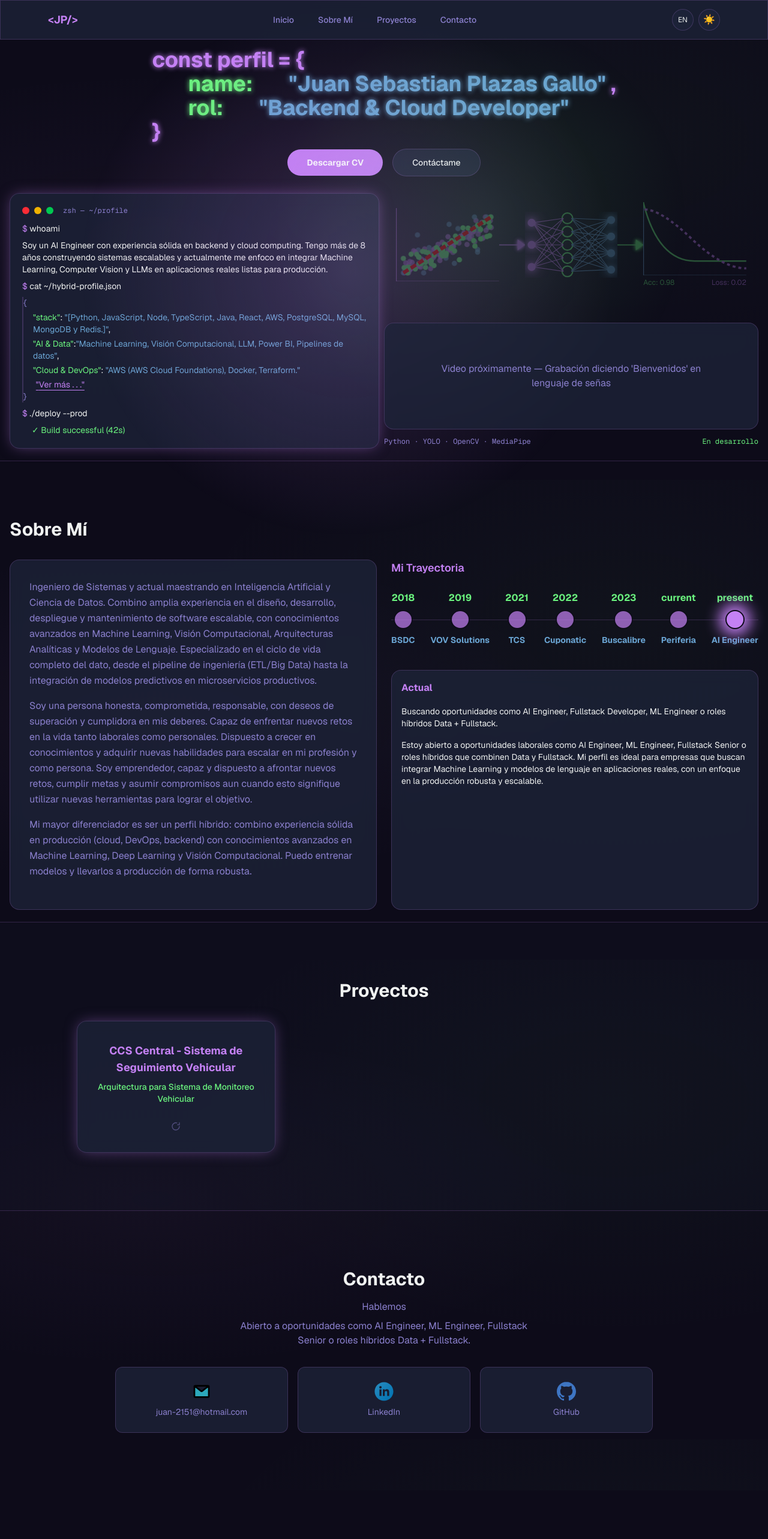
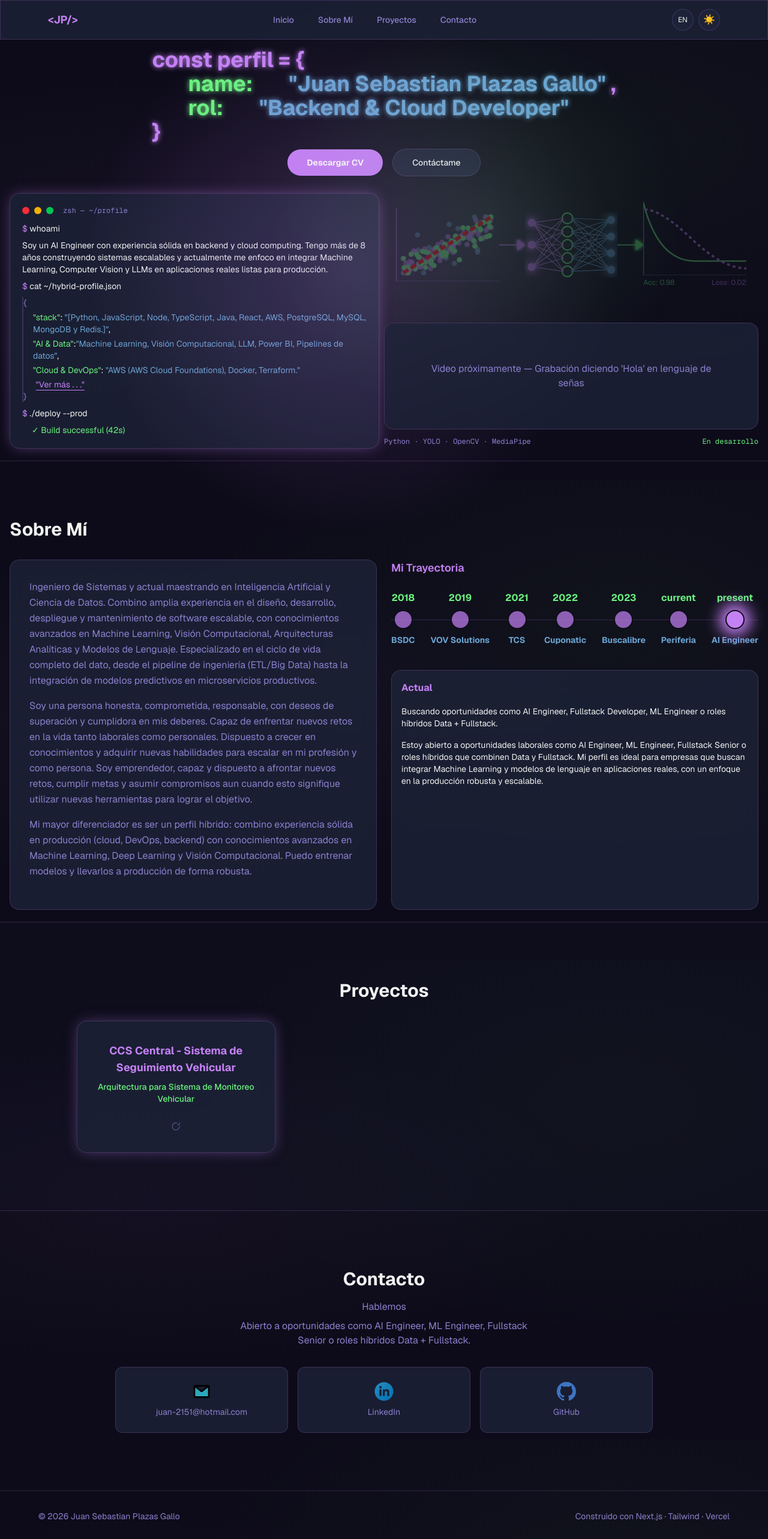
Before and after one commit to JuanPlazas/jspg_page, a Next.js app: page / in a window 1280 px wide. Shown: the top 2566 px of the page at 60% size. Before the commit the page ends 2485 px from the top, so only its background shows below. Built offline with nearby package versions, Linux system fonts and the light colour scheme.

Commit message:
feat #09: se agrega componente Footer

```diff
--- a/src/app/page.tsx
+++ b/src/app/page.tsx
@@ -3,6 +3,7 @@ import Hero from '@/components/Hero';
 import About from '@/components/About';
 import Projects from '@/components/Projects';
 import Contact from '@/components/Contact';
+import Footer from '@/components/Footer';
 
 export default function Home() {
 	return (
@@ -16,6 +17,8 @@ export default function Home() {
 			<Projects />
 
 			<Contact />
+
+			<Footer />
 		</div>
 	);
 }
--- /dev/null
+++ b/src/components/Footer/index.tsx
@@ -0,0 +1,18 @@
+'use client';
+
+import { useI18nContext } from '@/app/providers';
+
+export default function Footer() {
+	const { phrases } = useI18nContext();
+
+	return (
+		<footer className="border-t border-border py-8 px-4">
+			<div className="mx-auto max-w-6xl flex flex-col md:flex-row items-center justify-between gap-4 text-sm text-text-muted">
+				<span>
+					© {new Date().getFullYear()} {phrases.footer.copyright}
+				</span>
+				<span>{phrases.footer.built_with}</span>
+			</div>
+		</footer>
+	);
+}
--- a/src/i18n/en.json
+++ b/src/i18n/en.json
@@ -15,7 +15,7 @@
 			"title": "Computer Vision",
 			"subtitle": "Sign Language Recognition",
 			"description": "Real-time computer vision system to recognize sign language letters. The model detects hand gestures and translates them into text.",
-			"video_placeholder": "Video coming soon — Recording saying 'Welcome' in sign language",
+			"video_placeholder": "Video coming soon — Recording saying 'Hola' in sign language",
 			"tech_stack": "Python · YOLO · OpenCV · MediaPipe",
 			"repo_link": "View repository",
 			"status": "In development"
--- a/src/i18n/es.json
+++ b/src/i18n/es.json
@@ -15,7 +15,7 @@
 			"title": "Visión Computacional",
 			"subtitle": "Reconocimiento de Lengua de Señas",
 			"description": "Sistema de visión computacional en tiempo real para reconocer letras en lenguaje de señas. El modelo detecta e interpreta los gestos manuales y los traduce a texto.",
-			"video_placeholder": "Video próximamente — Grabación diciendo 'Bienvenidos' en lenguaje de señas",
+			"video_placeholder": "Video próximamente — Grabación diciendo 'Hola' en lenguaje de señas",
 			"tech_stack": "Python · YOLO · OpenCV · MediaPipe",
 			"repo_link": "Ver repositorio",
 			"status": "En desarrollo"
```
